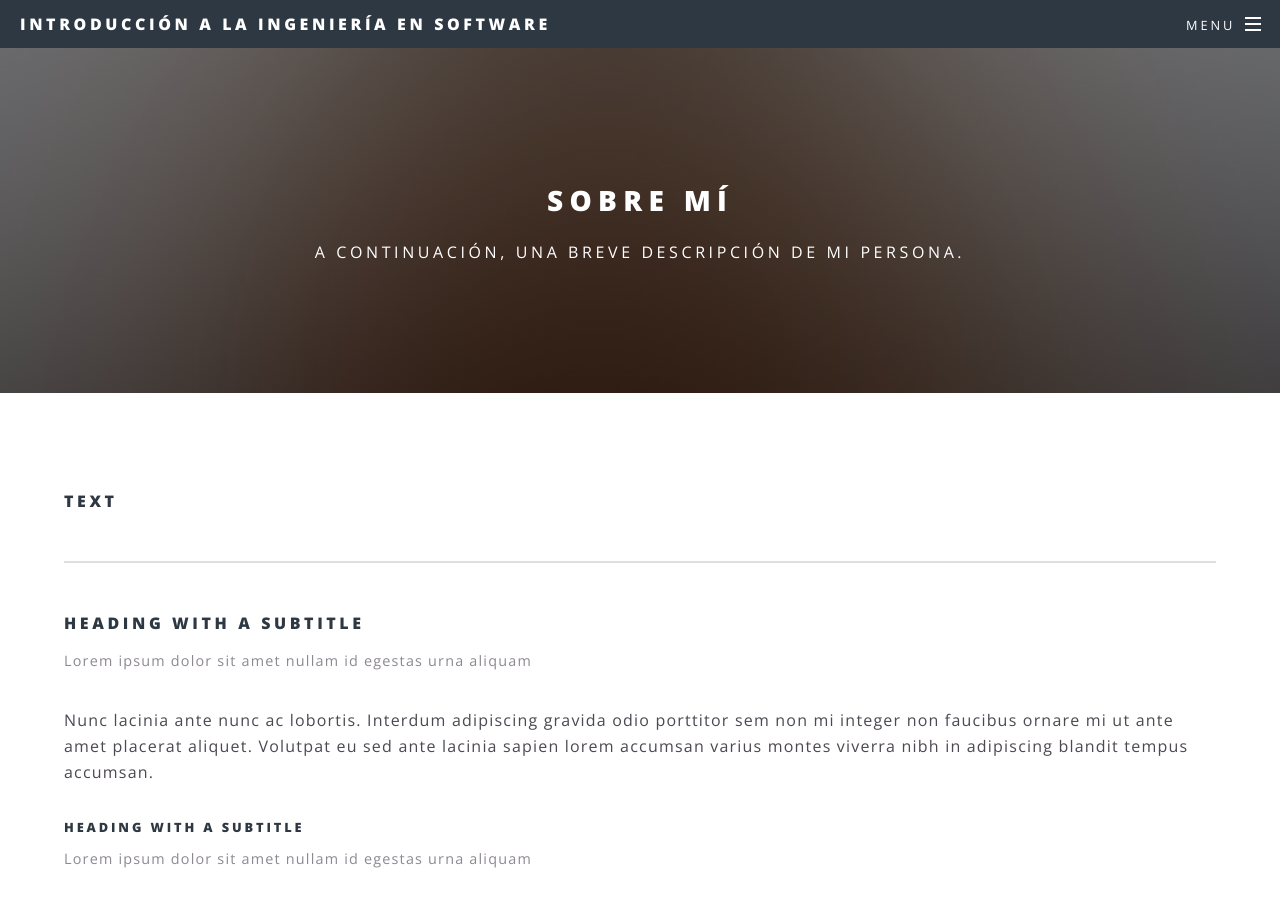
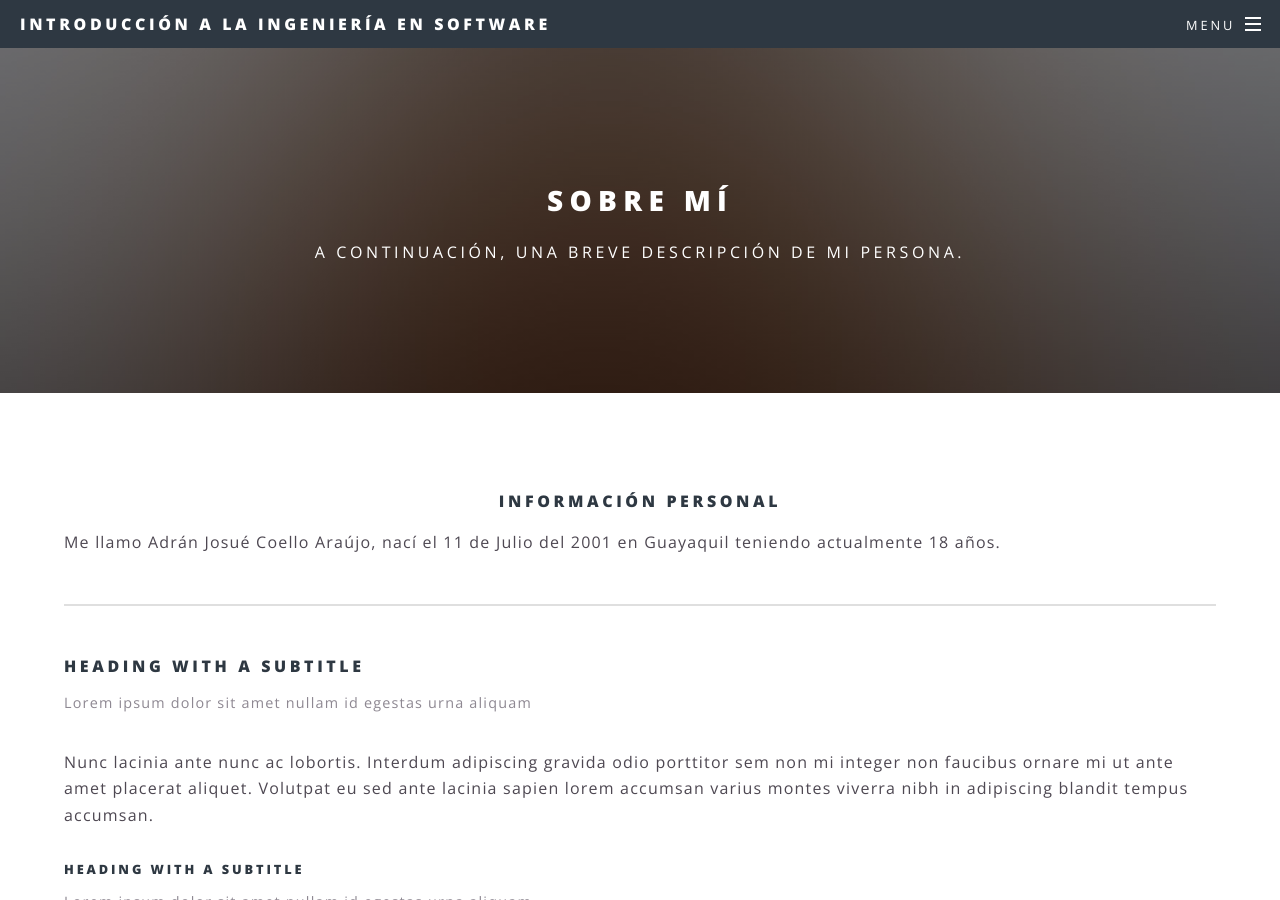
Before and after one commit to Vico2001/hix2, a Jekyll site: the page built from elements.html, in a window 1280 px wide and 900 px high. Built offline with Jekyll 4.4.1, drawn with Linux system fonts in a browser that asks for light colours.

Commit message:
Update elements.html

```diff
--- a/elements.html
+++ b/elements.html
@@ -3,7 +3,9 @@ layout: page
 title: Sobre mí
 ---
 			<section>
-				<h4>Text</h4>
+				<center> <h4> Información Personal </h4> </center>
+				<p> Me llamo Adrán Josué Coello Araújo, nací el 11 de Julio del 2001 en Guayaquil teniendo
+					actualmente 18 años.
 
 				<hr />
 				<header>
```
